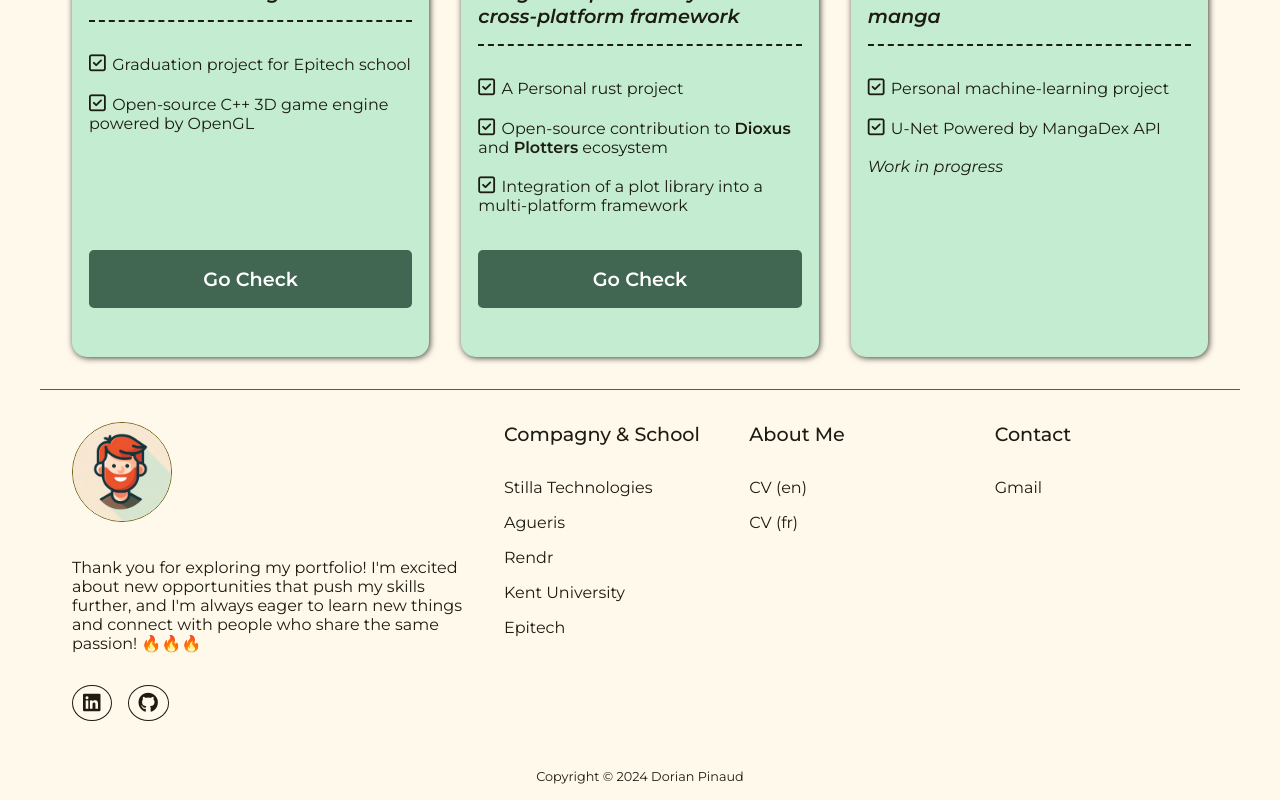
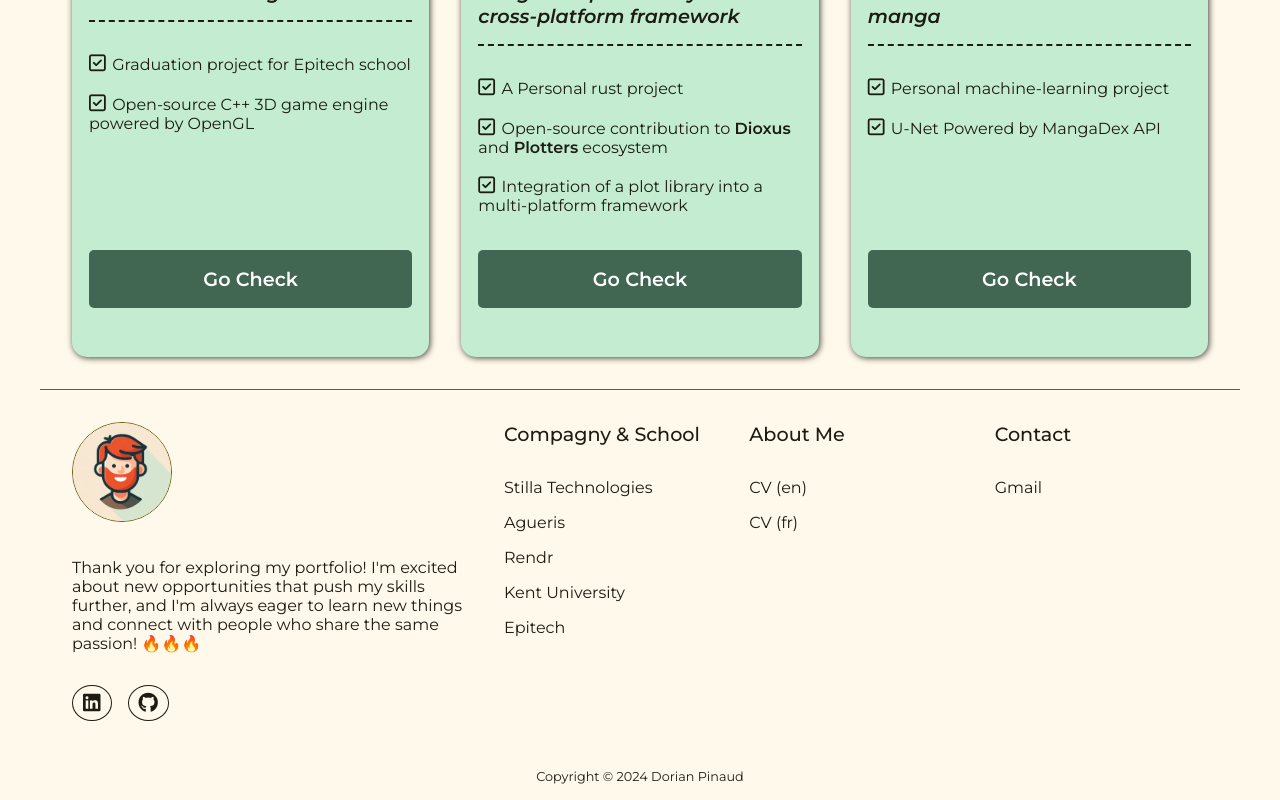
Before and after one commit to DorianPinaud/dorianpinaud-portfolio, a React (Create React App) app: page / in a window 1280 px wide. Shown: the part 3682-4482 px from the top of the page. Built offline with nearby package versions, Linux system fonts and the light colour scheme.

Commit message:
add color no kami

```diff
--- a/src/components/Projects/ColorNoKamiProject.tsx
+++ b/src/components/Projects/ColorNoKamiProject.tsx
@@ -14,8 +14,8 @@ export default function ColorNoKamiProject() {
                     <i className="fa-regular fa-square-check"></i>
                     U-Net Powered by MangaDex API
                 </p>
-                <p><em>Work in progress</em></p>
             </div>
+            <a className='btn' href='https://github.com/DorianPinaud/colorNoKami'>Go Check</a>
         </div>
     )
 }
```
